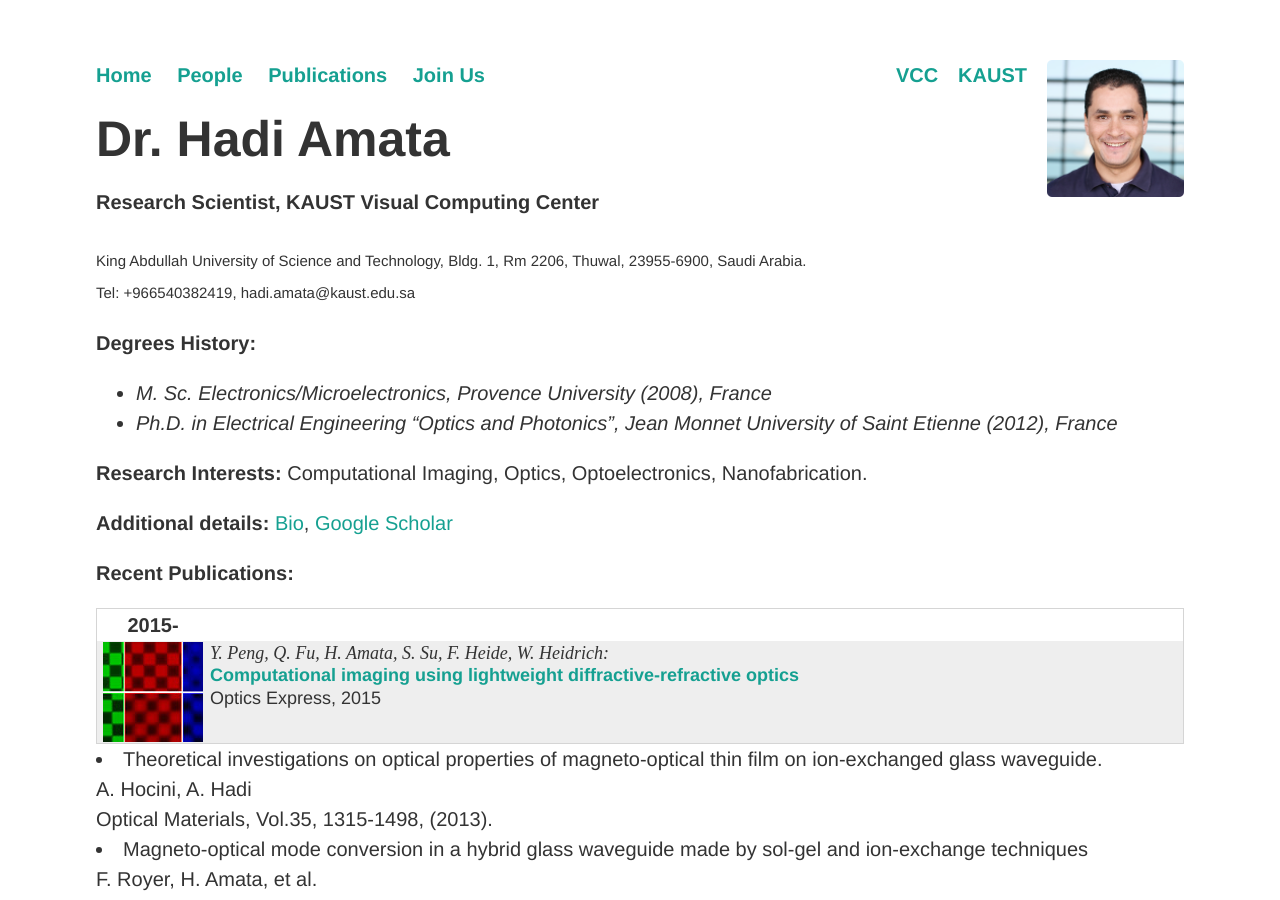
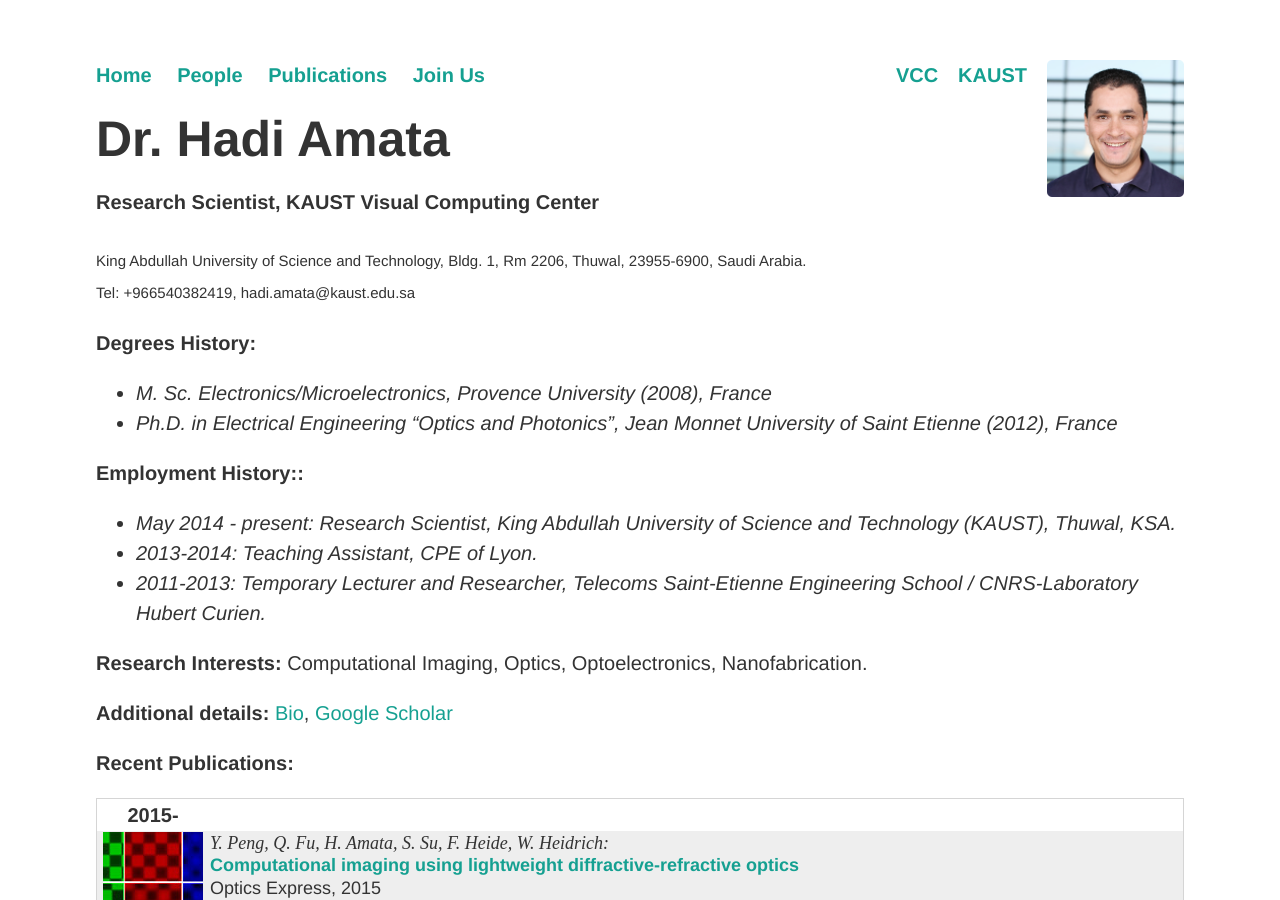
Before and after one commit to vccimaging/vccimaging.github.io, a Jekyll site: the page built from People/amatah/index.html, in a window 1280 px wide and 900 px high. Built offline with Jekyll 4.4.1, drawn with Linux system fonts in a browser that asks for light colours.

Commit message:
Update index.html

```diff
--- a/People/amatah/index.html
+++ b/People/amatah/index.html
@@ -15,7 +15,13 @@ height: 137
  <li> Ph.D. in Electrical Engineering “Optics and Photonics”, Jean Monnet University of Saint Etienne (2012), France </li>
  </ul>
  </em><p>
-
+<b> Employment History::</b> <em>
+  <ul>
+  <li> May 2014 - present: Research Scientist, King Abdullah University of Science and Technology (KAUST), Thuwal, KSA.</li>
+  <li>2013-2014: Teaching Assistant, CPE of Lyon.</li>
+  <li> 2011-2013: Temporary Lecturer and Researcher, Telecoms Saint-Etienne Engineering School / CNRS-Laboratory Hubert Curien.</li>
+  </ul>
+ </em><p>
 <b>Research Interests: </b>Computational Imaging, Optics, Optoelectronics, Nanofabrication. <p>
 
 <b>Additional details:</b> <a href=bio>Bio</a>, <a href="https://scholar.google.com/citations?user=kFEjhpsAAAAJ">Google Scholar</a> <p>
```
